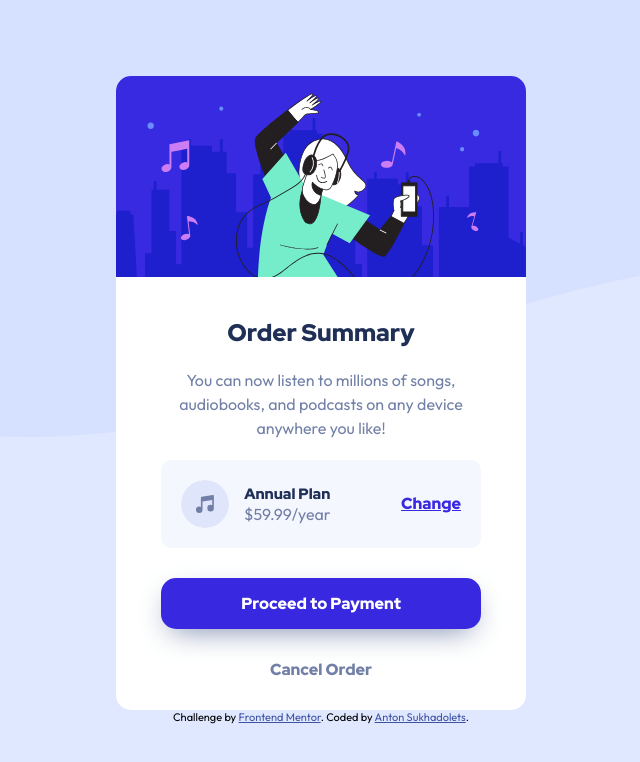
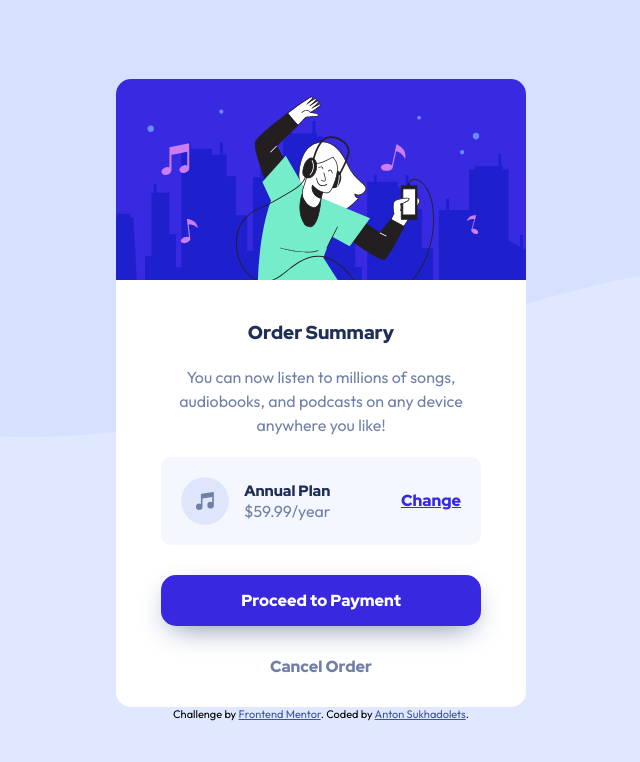
Before and after one commit to SuhodolecA/order-summary-component-main, a plain HTML site: page index.html in a window 1280 px wide. Shown: the whole page, without its empty margins (319-959 px from the left). Drawn offline with Linux system fonts and the light colour scheme.

Commit message:
feat: resolve some accessibility issues

```diff
--- a/index.html
+++ b/index.html
@@ -31,13 +31,13 @@
 
 <body>
   <div class="card">
-    <section class="card-header">
+    <section class="card-header" role="header">
       <img class="card-header__img" src="images/illustration-hero.svg" alt="a man listening to music">
     </section>
-    <section class="card-main">
+    <section class="card-main" role="main">
       <div class="content-container">
         <article class="card-main__article">
-          <h2 class="card-main__article-title">Order Summary</h2>
+          <h1 class="card-main__article-title">Order Summary</h1>
           <p class="card-main__article-text">
             You can now listen to millions of songs, audiobooks, and podcasts on any
             device anywhere you like!
@@ -60,7 +60,7 @@
         </div>
       </div>
     </section>
-    <section class="card-footer">
+    <section class="card-footer" role="footer">
       <div class="content-container">
         <a href="#" class="card-footer-btns card-footer__payment-btn">Proceed to Payment</a>
         <a href="#" class="card-footer-btns card-footer__cancel-btn"> Cancel Order</a>
```
